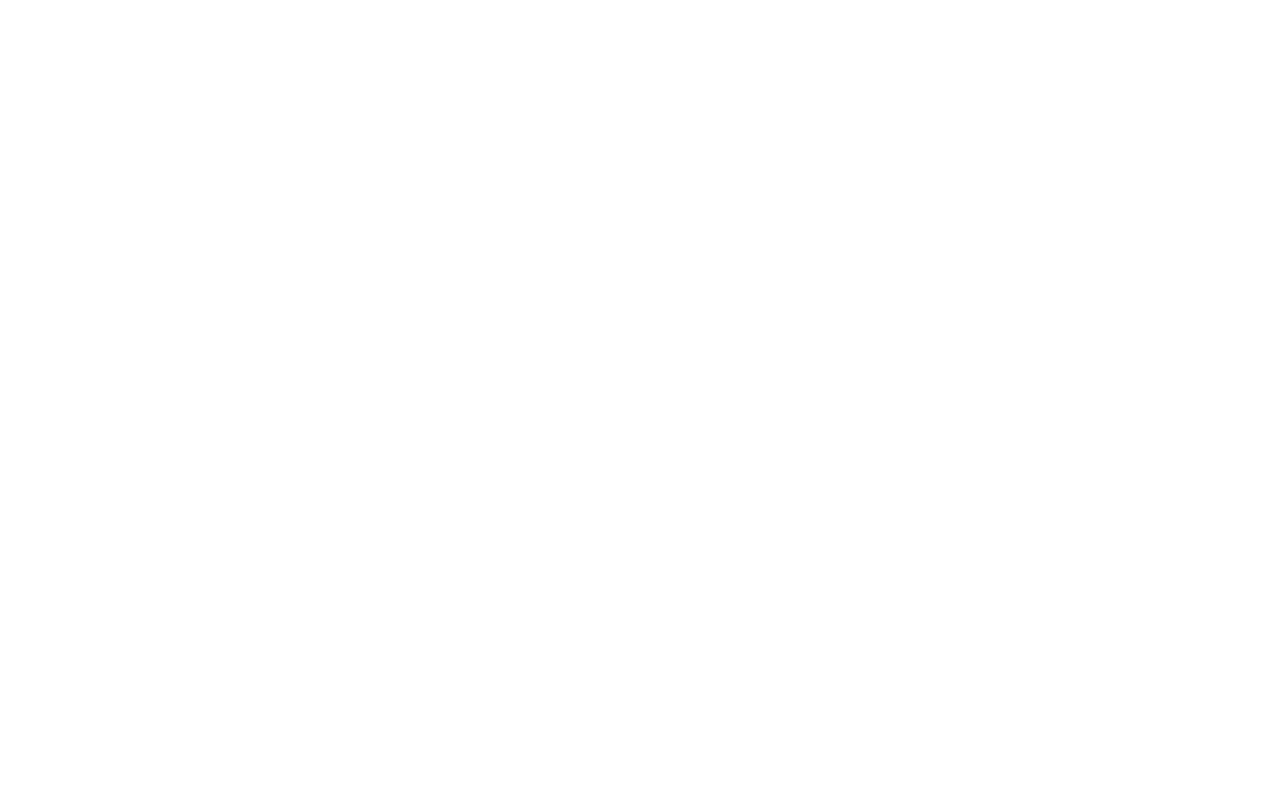
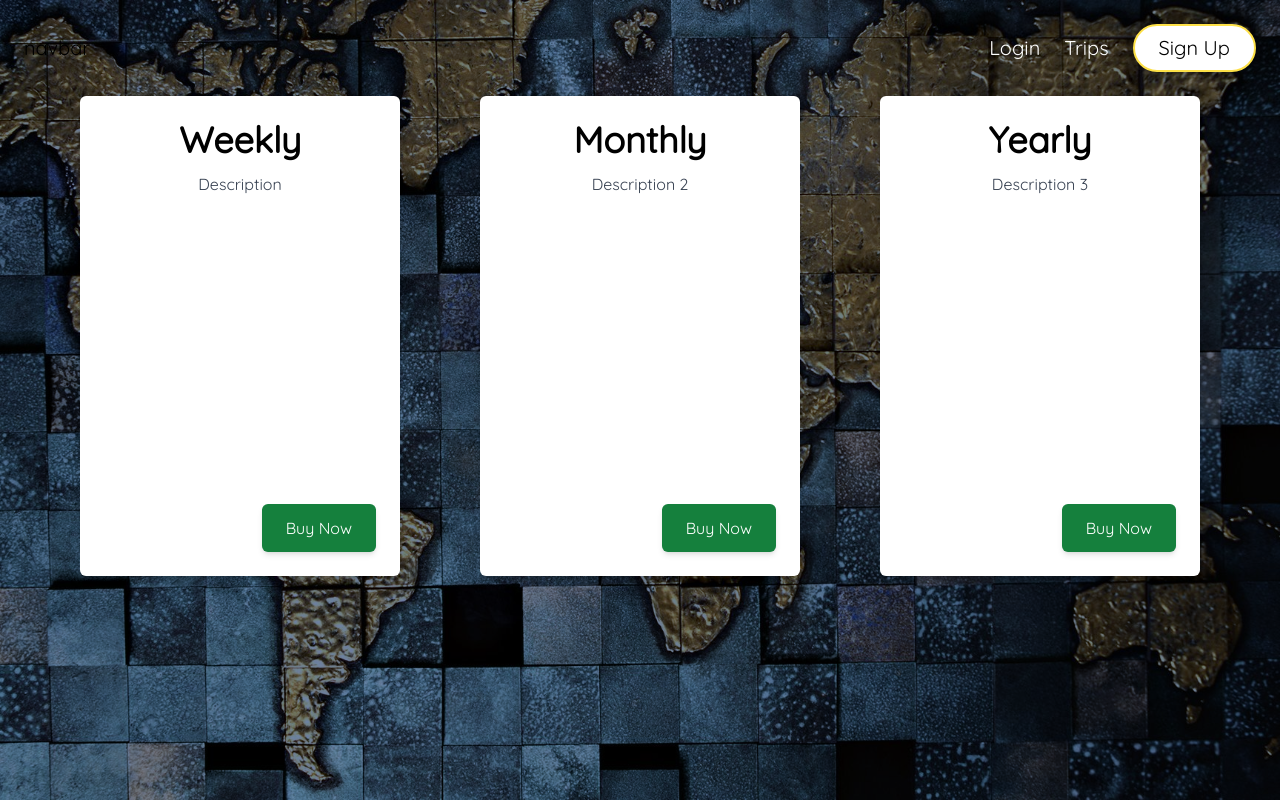
Before and after one commit to kyeoul/adventury-2, a React (Create React App) app: page /trips in a window 1280 px wide. Before the commit this address had no page. Built offline with nearby package versions, Linux system fonts and the light colour scheme.

Commit message:
Trips page added

```diff
--- a/src/App.js
+++ b/src/App.js
@@ -8,6 +8,7 @@
 } from "react-router-dom";
 import Home from './Pages/Home';
 import Login from './Pages/Login';
+import Trips from './Pages/Trips';
 
 function App() {
   return (
@@ -15,6 +16,7 @@
       <Routes>
         <Route path="/" element={<Home />}/>
         <Route path="/login" element={<Login />} />
+        <Route path="/trips" element={<Trips />} />
       </Routes>
     </div>
 
--- /dev/null
+++ b/src/Components/SubCard.js
@@ -0,0 +1,25 @@
+import React from 'react'
+
+function SubCard(props) {
+
+    function addToCart() {
+        // Functionality to add cartItem to cart
+    }
+
+  return (
+    <div className="bg-white p-6 shadow-md w-1/4 box-border rounded-md">
+
+        <div className="text-4xl font-bold">{props.title}</div>
+
+        <div className="mt-3 text-gray-700 h-80 text-ellipsis">
+            {props.desc}
+        </div>
+
+        <div className="flex flex-row justify-end mt-3">
+            <button class="bg-green-700 text-white shadow-md py-3 px-6 rounded-md" onClick={addToCart}>Buy Now</button>
+        </div>
+    </div>
+  )
+}
+
+export default SubCard
--- /dev/null
+++ b/src/Pages/Trips.js
@@ -0,0 +1,29 @@
+import React from 'react'
+import Navbar from '../Components/Navbar'
+import SubCard from '../Components/SubCard'
+
+function Trips() {
+
+  let list_services = [
+    {id: 1, title: "Weekly", desc: "Description", cartItem: "Weekly Sub"},
+    {id: 2, title: "Monthly", desc: "Description 2", cartItem: "Monthly Sub"},
+    {id: 3, title: "Yearly", desc: "Description 3", cartItem: "Yearly Sub"}
+  ]
+
+  return (
+    <div className="flex flex-col bg-map-image h-screen bg-cover bg-center bg-no-repeat bg-gray-700 bg-blend-overlay">
+
+        <Navbar/>
+
+        <div className="flex flex-row justify-evenly">
+          {list_services.map((v, i) => {
+            return (
+                <SubCard key={i} title={v.title} desc={v.desc} cartItem={v.cartItem}/>
+            )
+          })}
+        </div>
+    </div>
+  )
+}
+
+export default Trips
--- a/tailwind.config.js
+++ b/tailwind.config.js
@@ -11,7 +11,8 @@
       },
 
       backgroundImage: {
-        'temp-image': "url('/src/res/temp.jpg')"
+        'temp-image': "url('/src/res/temp.jpg')",
+        'map-image': "url('/src/res/map.jpeg')"
       },
 
     },
```
Also changed, not shown: src/res/map.jpeg (added).
